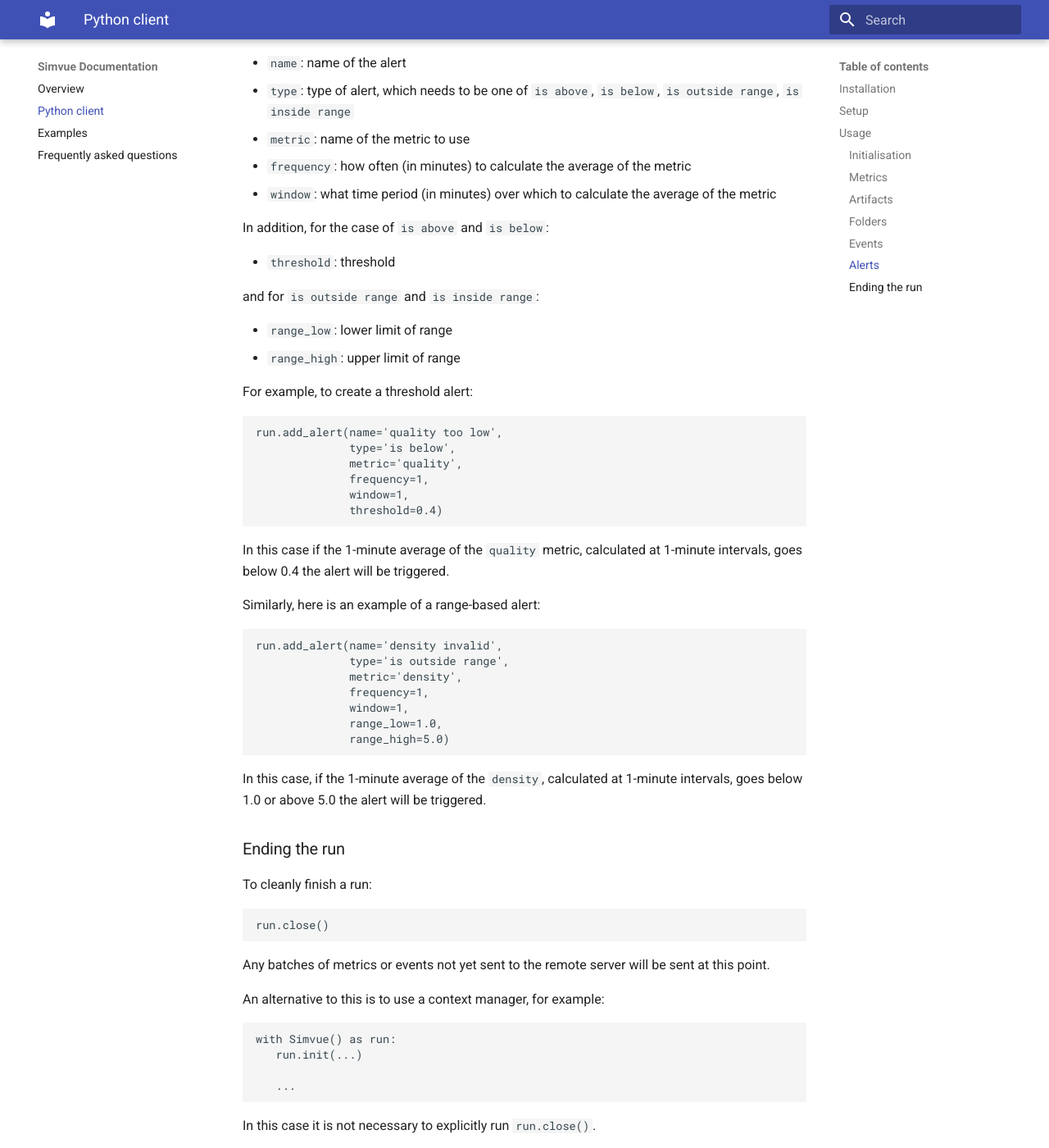
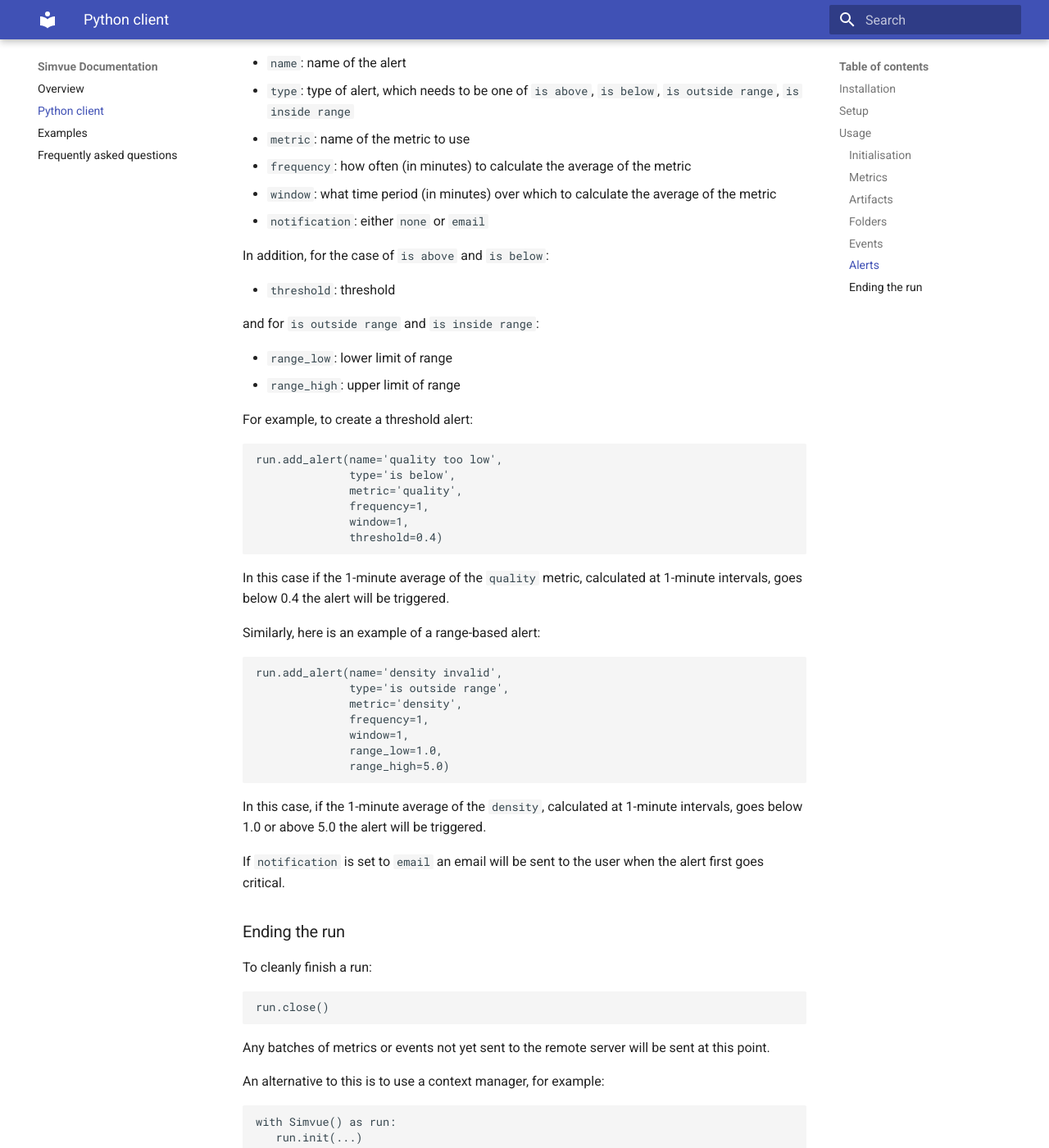
Before and after one commit to simvue-io/docs, an MkDocs documentation site: the page built from docs/python-client.md, in a window 1280 px wide and 1400 px high, scrolled down 2896 px. Shown: the whole window at 82% size. Built offline with MkDocs 1.6.1 and Material for MkDocs 9.7.7, drawn with Linux system fonts in a browser that asks for light colours.

Commit message:
Mention alert notifications

````diff
--- a/docs/python-client.md
+++ b/docs/python-client.md
@@ -114,6 +114,7 @@ be created. The arguments are:
  * `metric`: name of the metric to use
  * `frequency`: how often (in minutes) to calculate the average of the metric
  * `window`: what time period (in minutes) over which to calculate the average of the metric
+ * `notification`: either `none` or `email`
 
 In addition, for the case of `is above` and `is below`:
 
@@ -147,6 +148,8 @@ run.add_alert(name='density invalid',
 ```
 In this case, if the 1-minute average of the `density`, calculated at 1-minute intervals, goes below 1.0 or above 5.0 the alert will be triggered.
 
+If `notification` is set to `email` an email will be sent to the user when the alert first goes critical.
+
 ### Ending the run
 To cleanly finish a run:
 ```
````
